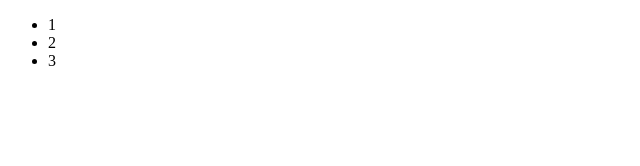
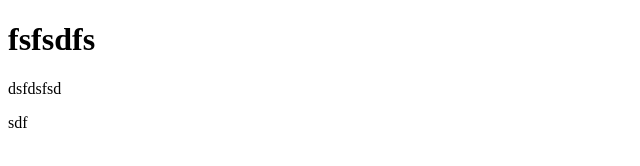
Before and after one commit to bekmuratsinzigit/GitProject, a plain HTML site: page index.html in a window 1280 px wide. Shown: the whole page, without its empty margins (0-640 px from the left). Drawn offline with Linux system fonts and the light colour scheme.

Commit message:
first commit

```diff
--- a/index1.html
+++ b/index.html
@@ -2,13 +2,11 @@
 <html lang="en">
 <head>
 	<meta charset="UTF-8">
-	<title>TEST1</title>
+	<title>Test</title>
 </head>
 <body>
-	<ul>
-		<li>1</li>
-		<li>2</li>
-		<li>3</li>
-	</ul>
+	<h1>fsfsdfs</h1>
+	<p>dsfdsfsd</p>
+	<p>sdf</p>
 </body>
 </html>
```
Also changed, not shown: 1 other file.
